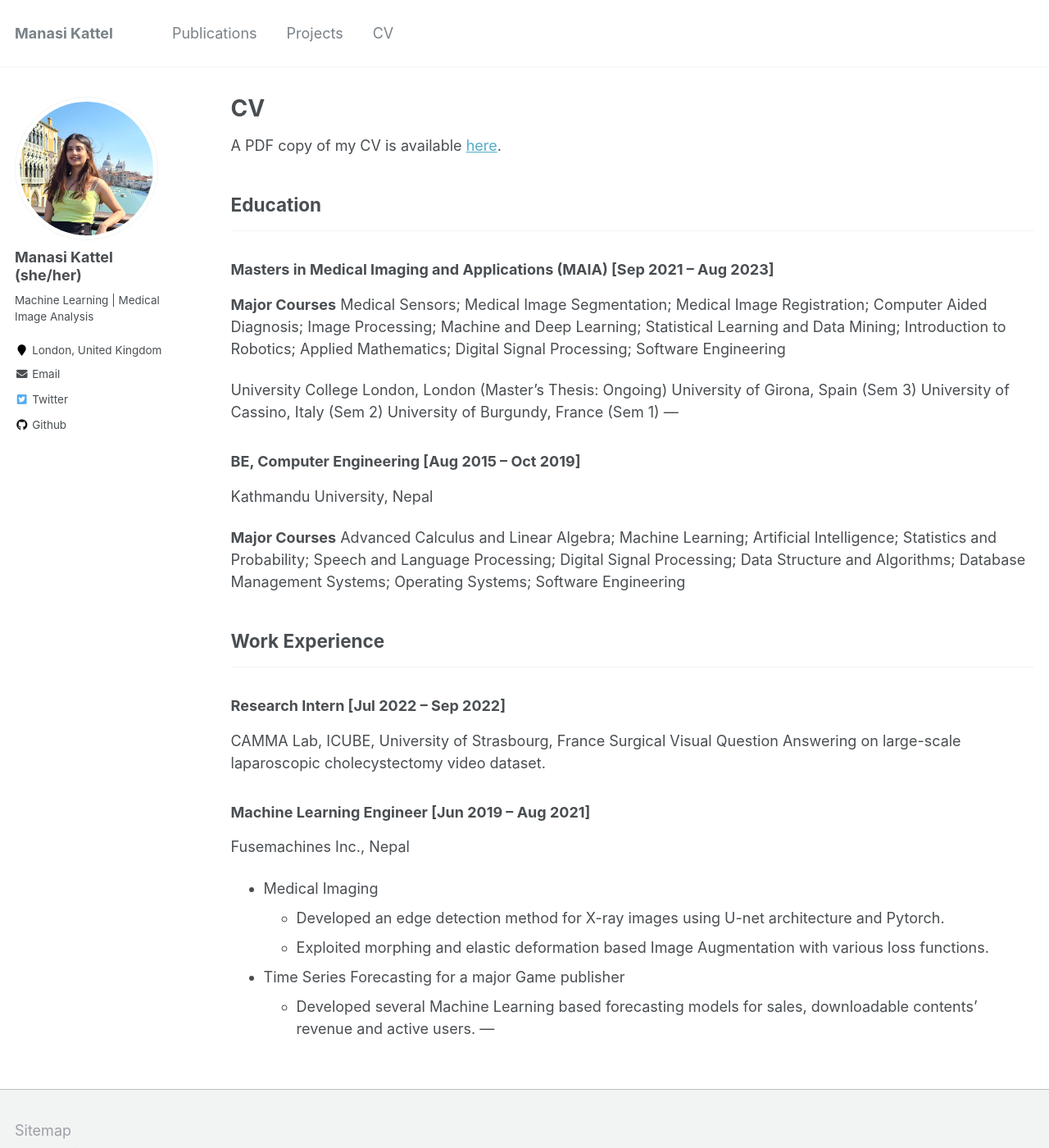
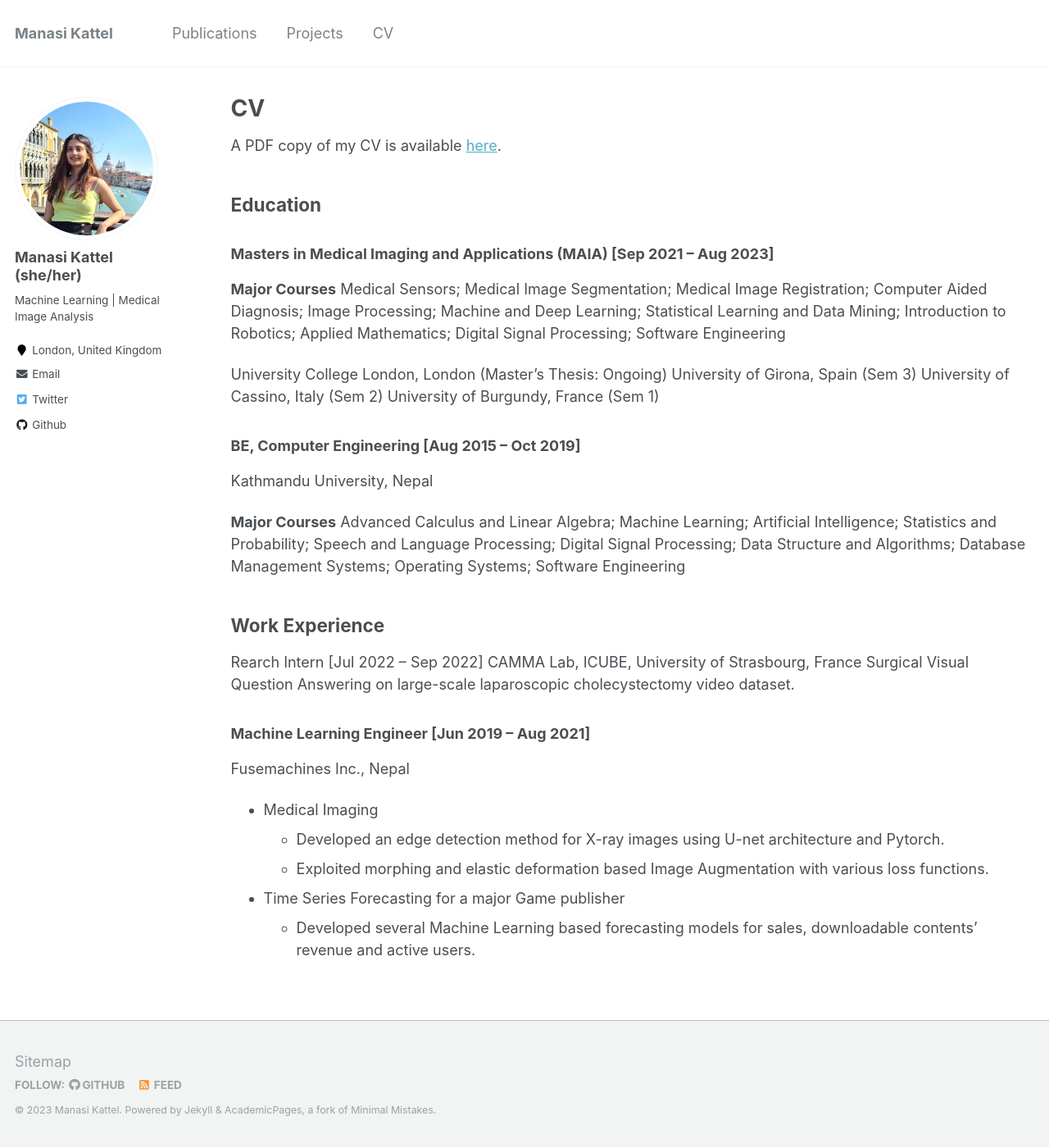
Before and after one commit to manasikattel/manasikattel.github.io, a Jekyll site: the page built from _pages/cv.md, in a window 1280 px wide and 1400 px high. Shown: the whole window at 82% size. Built offline with Jekyll 4.4.1, drawn with Linux system fonts in a browser that asks for light colours.

Commit message:
Formatting

```diff
--- a/_pages/cv.md
+++ b/_pages/cv.md
@@ -12,7 +12,6 @@ redirect_from:
 A PDF copy of my CV is available [here](/files/Resume_Manasi_Kattel.pdf).
 
 ## Education
----
 
 ### Masters in Medical Imaging and Applications (MAIA) [Sep 2021 – Aug 2023]
 
@@ -23,7 +22,7 @@ University College London, London (Master's Thesis: Ongoing)
 University of Girona, Spain (Sem 3)
 University of Cassino, Italy (Sem 2)
 University of Burgundy, France (Sem 1)
----
+
 
 ### BE, Computer Engineering [Aug 2015 – Oct 2019]
 Kathmandu University, Nepal
@@ -32,8 +31,7 @@ Kathmandu University, Nepal
 
 ## Work Experience
 
----
-### Research Intern [Jul 2022 – Sep 2022]
+Rearch Intern [Jul 2022 – Sep 2022]
 CAMMA Lab, ICUBE, University of Strasbourg, France
 Surgical Visual Question Answering on large-scale laparoscopic cholecystectomy video dataset.
 
@@ -46,4 +44,3 @@ Fusemachines Inc., Nepal
 * Time Series Forecasting for a major Game publisher
   * Developed several Machine Learning based forecasting models for sales, downloadable contents’ revenue and
 active users.
----
```
